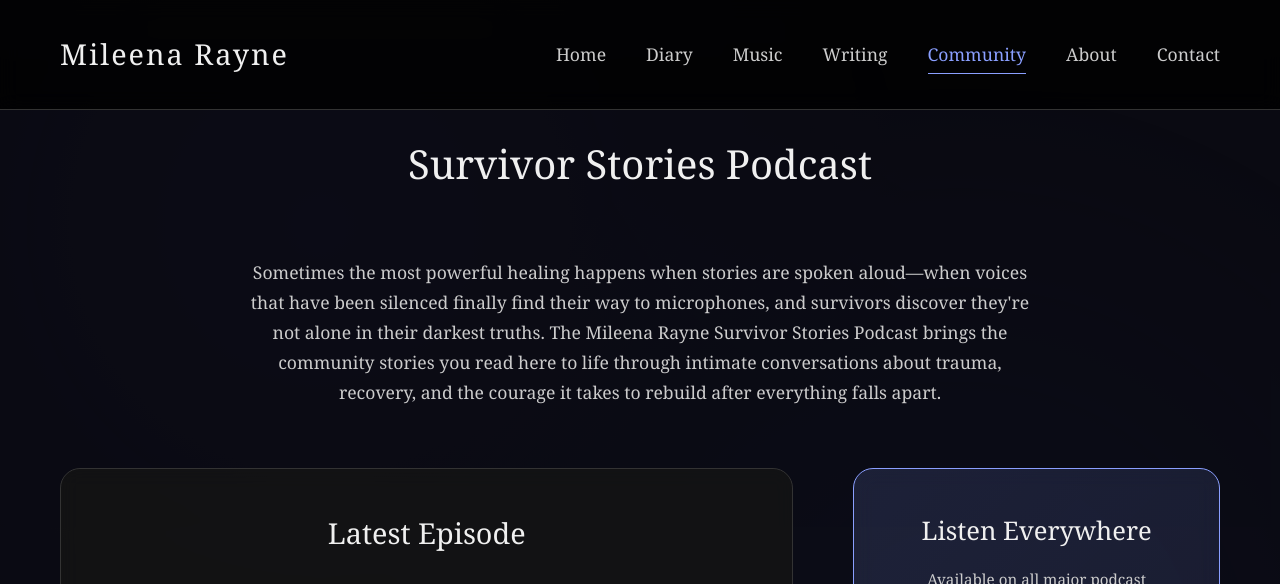
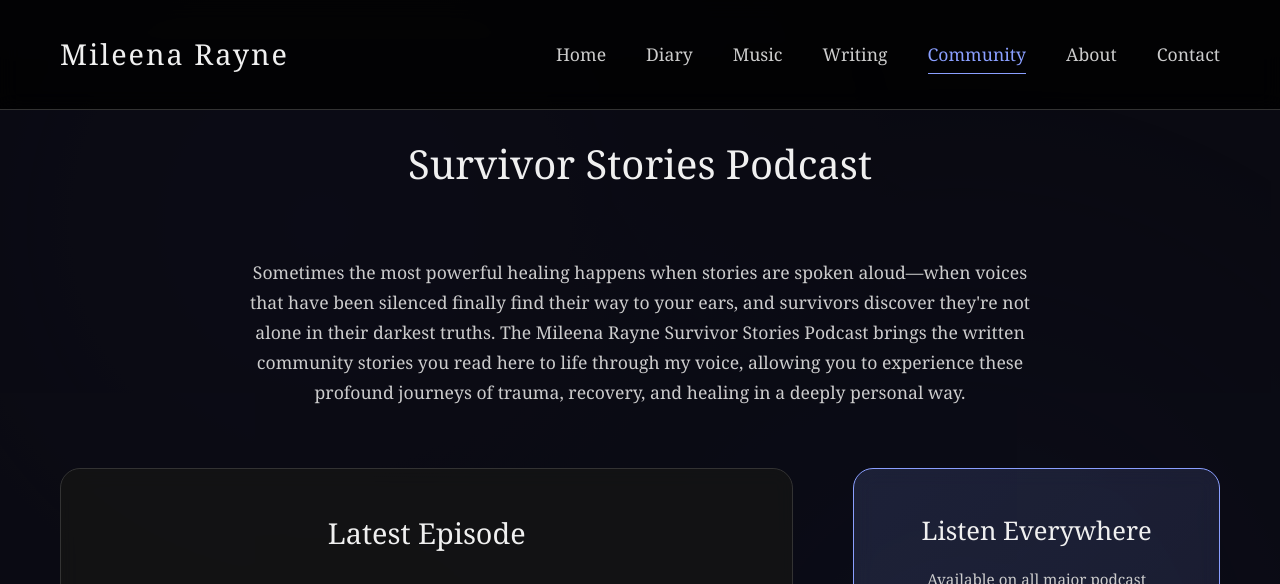
Before and after one commit to Mileena28/Mileena28.github.io, a Jekyll site: the page built from community.html, in a window 1280 px wide and 900 px high, scrolled down 4942 px, cut to the strip 0-584 px from the top of the window. Built offline with Jekyll 4.4.1, drawn with Linux system fonts in a browser that asks for light colours; some of the changed text lies outside the part shown.

Commit message:
Update community.html

```diff
--- a/community.html
+++ b/community.html
@@ -1,8 +1,8 @@
 ---
 layout: default
-title: "Community Stories & Testimonials | Trauma Healing & Recovery Support | Mileena Rayne"
-description: "Real stories from trauma survivors, ex-Jehovah's Witnesses, and others finding healing through dark fantasy literature and authentic music about mental health. A supportive community built on vulnerability, connection, and shared recovery journeys."
-keywords: "trauma healing, trauma survivors, religious trauma, ex-jehovah's witnesses, mental health recovery, dark fantasy books, authentic music, vulnerability in art, healing through literature, trauma support, abuse recovery, PTSD recovery, emotional healing, authentic connection, mental health community, recovery stories, healing testimonials, trauma therapy, ex-JW support, spiritual abuse recovery, childhood trauma, complex trauma, trauma-informed art, healing through storytelling, mental health advocacy, authentic storytelling, vulnerability and healing, community healing, peer support, trauma recovery, religious deconstruction, faith crisis support, leaving religion, cult recovery, family trauma, narcissistic abuse, emotional abuse recovery, healing journey, support community, survivor stories, therapeutic music, anxiety recovery, depression support"
+title: "Community Stories, Testimonials & Survivor Stories Podcast | Trauma Healing & Recovery Support | Mileena Rayne"
+description: "Real stories from trauma survivors, ex-Jehovah's Witnesses, and others finding healing through dark fantasy literature, authentic music, and the weekly Survivor Stories Podcast. Read powerful community testimonials or listen to them in Mileena's voice - a supportive community built on vulnerability, connection, and shared recovery journeys."
+keywords: "survivor stories podcast, trauma healing podcast, religious trauma podcast, ex-jehovah's witnesses podcast, mental health recovery podcast, trauma survivor testimonials, abuse recovery stories, PTSD recovery podcast, healing through storytelling podcast, trauma support community, dark fantasy books, authentic music, vulnerability in art, healing through literature, trauma support, abuse recovery, emotional healing podcast, authentic connection, mental health community, recovery stories, healing testimonials, trauma therapy, ex-JW support, spiritual abuse recovery podcast, childhood trauma stories, complex trauma recovery, trauma-informed art, healing through storytelling, mental health advocacy, authentic storytelling, vulnerability and healing, community healing, peer support, trauma recovery, religious deconstruction, faith crisis support, leaving religion, cult recovery, family trauma, narcissistic abuse, emotional abuse recovery, healing journey, support community, survivor stories, therapeutic music, anxiety recovery, depression support, podcast for trauma survivors, weekly trauma podcast, healing voices podcast"
 image: "/assets/images/mileena-rayne-author.jpg"
 canonical: "https://mileenarayne.com/community/"
 robots: "index, follow"
@@ -18,8 +18,8 @@
 schema:
   "@type": "WebPage"
   "@context": "https://schema.org"
-  "name": "Community Stories & Testimonials"
-  "description": "Real stories from trauma survivors, ex-Jehovah's Witnesses, and others finding healing through dark fantasy literature and authentic music about mental health."
+  "name": "Community Stories, Testimonials & Survivor Stories Podcast"
+  "description": "Real stories from trauma survivors, ex-Jehovah's Witnesses, and others finding healing through dark fantasy literature, authentic music, and the weekly Survivor Stories Podcast featuring audio versions of community testimonials."
   "author":
     "@type": "Person"
     "name": "Mileena Rayne"
@@ -71,6 +71,11 @@
     {
       "@type": "Thing",
       "name": "Healing Through Art"
+    },
+    {
+      "@type": "PodcastSeries",
+      "name": "Mileena Rayne Survivor Stories Podcast",
+      "description": "Weekly podcast featuring audio versions of community trauma recovery stories"
     }
   ]
 }
@@ -1036,7 +1041,7 @@
     <div class="container">
         <h2 class="section-title">Survivor Stories Podcast</h2>
         <div class="podcast-intro">
-            <p>Sometimes the most powerful healing happens when stories are spoken aloud—when voices that have been silenced finally find their way to microphones, and survivors discover they're not alone in their darkest truths. The Mileena Rayne Survivor Stories Podcast brings the community stories you read here to life through intimate conversations about trauma, recovery, and the courage it takes to rebuild after everything falls apart.</p>
+            <p>Sometimes the most powerful healing happens when stories are spoken aloud—when voices that have been silenced finally find their way to your ears, and survivors discover they're not alone in their darkest truths. The Mileena Rayne Survivor Stories Podcast brings the written community stories you read here to life through my voice, allowing you to experience these profound journeys of trauma, recovery, and healing in a deeply personal way.</p>
         </div>
 
         <div class="podcast-content-grid">
@@ -1047,7 +1052,7 @@
                     <iframe width="560" height="315" src="https://www.youtube.com/embed/z3upFeetDT0?si=tcAJsApMx97AuPIm" title="YouTube video player" frameborder="0" allow="accelerometer; autoplay; clipboard-write; encrypted-media; gyroscope; picture-in-picture; web-share" referrerpolicy="strict-origin-when-cross-origin" allowfullscreen></iframe>
                 </div>
                 <p class="episode-description">
-                    The inaugural episode features the story you read above—a survivor's journey through family sexual abuse, religious betrayal, and a desperate search for truth that led beyond this world. This conversation explores the complex layers of trauma that religious control adds to family abuse, and how some truths are so heavy they can only be shared in whispers.
+                    This episode features me reading the community story you see above—a survivor's journey through family sexual abuse, religious betrayal, and a desperate search for truth that led beyond this world. Hearing these words spoken aloud adds a layer of intimacy and connection that allows the weight of this experience to truly sink in, exploring the complex layers of trauma that religious control adds to family abuse.
                 </p>
             </div>
 
@@ -1097,23 +1102,10 @@
                             <div class="platform-detail">iOS & Mac</div>
                         </div>
                     </a>
-
-                    <!-- RSS Feed -->
-                    <a href="https://anchor.fm/s/1069b6b24/podcast/rss" target="_blank" class="platform-link">
-                        <div class="platform-icon">
-                            <svg viewBox="0 0 24 24">
-                                <path d="M6.503 20.752c0 1.794-1.456 3.248-3.251 3.248S0 22.546 0 20.752s1.456-3.248 3.252-3.248 3.251 1.454 3.251 3.248zm-6.503-12.572v4.811c6.05.062 10.96 4.966 11.022 11.009h4.817c-.062-8.71-7.118-15.758-15.839-15.82zm0-3.368c10.58.046 19.152 8.594 19.183 19.188h4.817c-.03-13.231-10.755-23.954-24-24v4.812z"/>
-                            </svg>
-                        </div>
-                        <div class="platform-info">
-                            <div class="platform-name">RSS Feed</div>
-                            <div class="platform-detail">Any podcast app</div>
-                        </div>
-                    </a>
                 </div>
 
                 <div class="podcast-note">
-                    <p><strong>New episodes release monthly.</strong> Each conversation dives deep into a community story, exploring the layers of trauma, resilience, and healing that written words can only hint at. These aren't casual interviews—they're intimate explorations of what it means to survive, rebuild, and find your voice after it's been silenced.</p>
+                    <p><strong>New episodes release weekly.</strong> Each episode features me reading one of the community stories shared here, bringing these profound accounts of trauma, resilience, and healing to life through my voice. These aren't interviews or conversations—they're intimate audio versions of the written stories, allowing you to experience these transformative journeys in a deeply personal way while connecting with the emotions and truths that words on a page can only hint at.</p>
                 </div>
             </div>
         </div>
```
